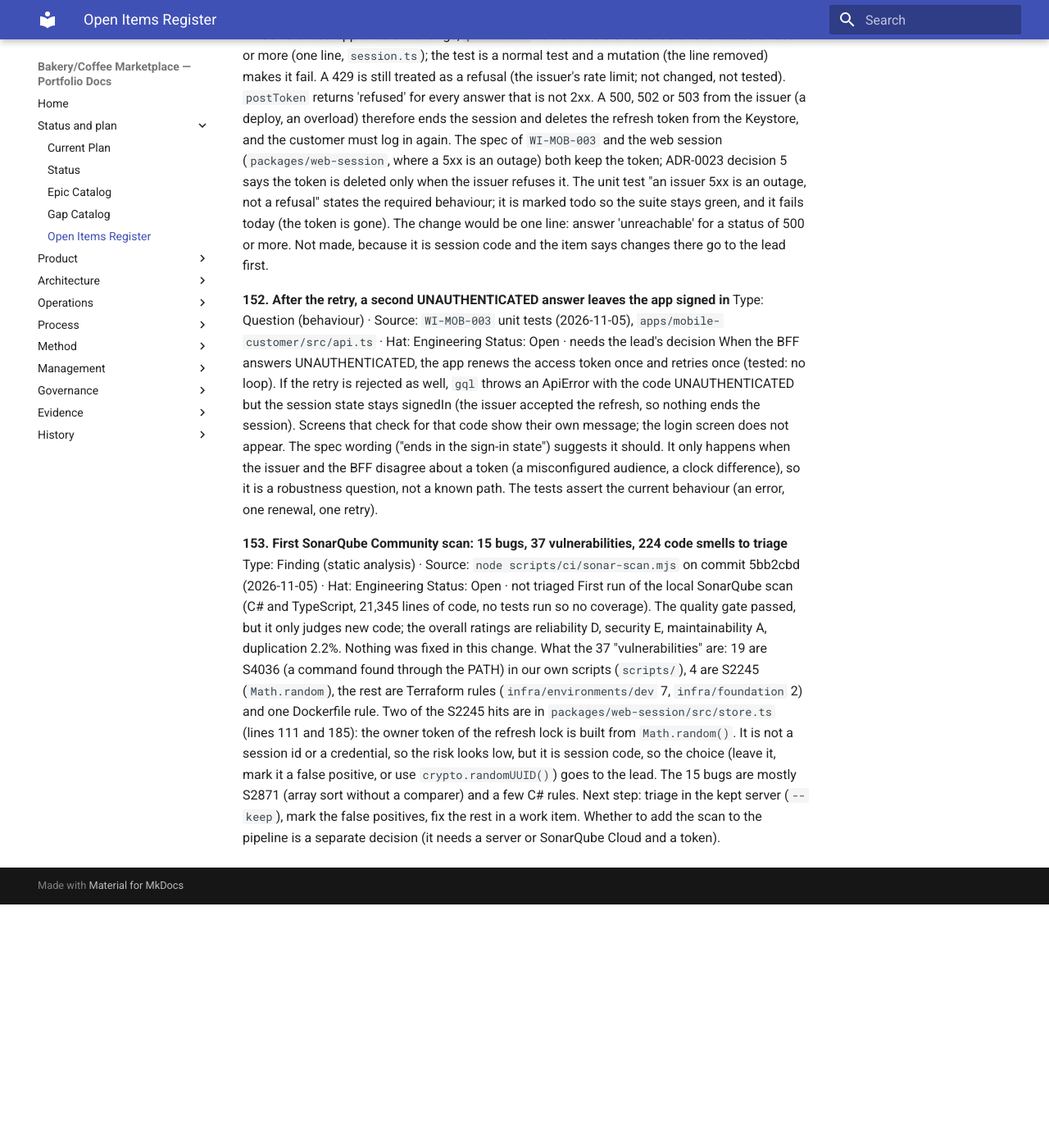
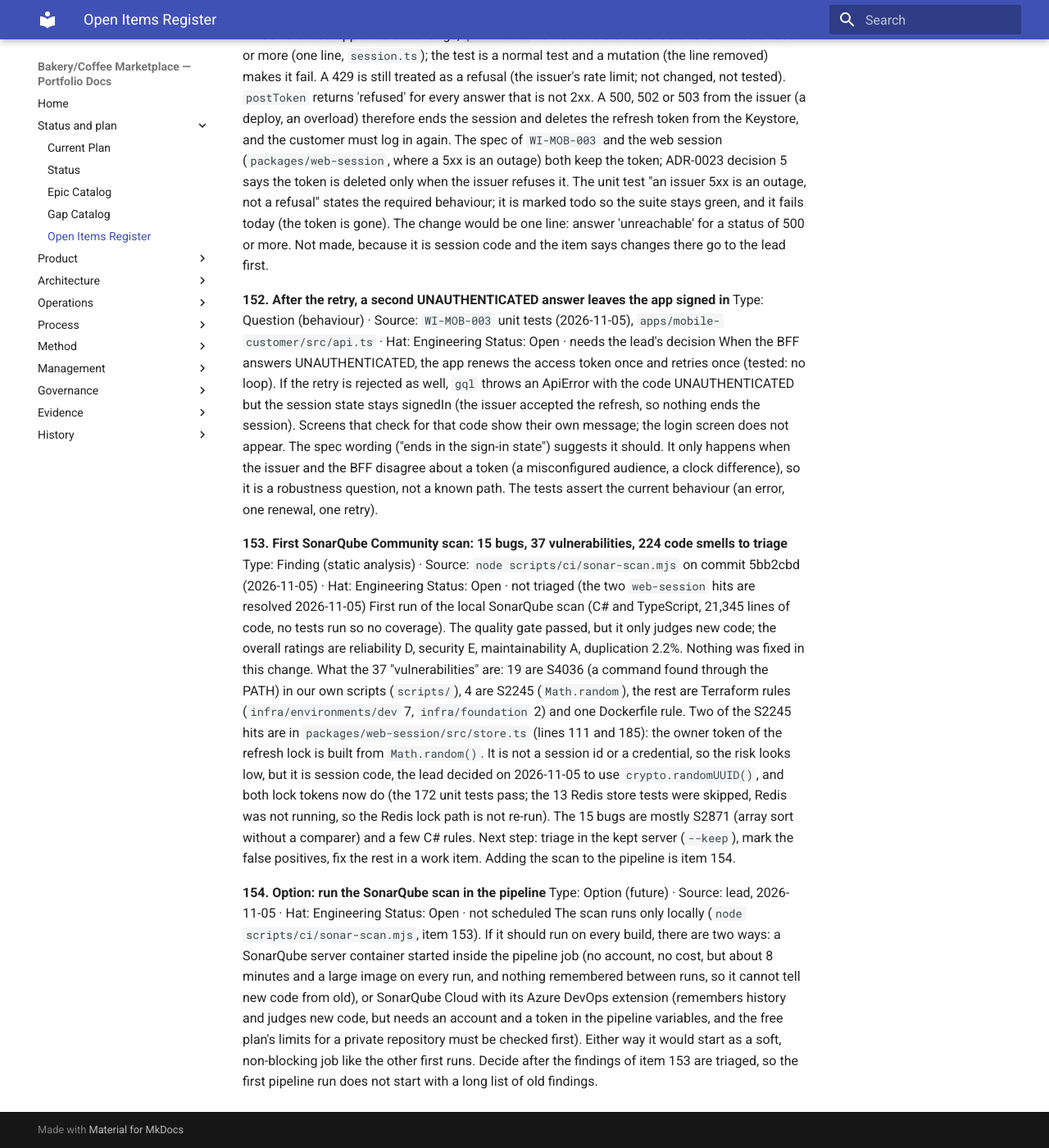
Before and after one commit to benjamin-hedrick/bakery-marketplace, an MkDocs documentation site: the page built from docs/governance/open-items-register.md, in a window 1280 px wide and 1400 px high, scrolled down 51468 px. Shown: the whole window at 82% size. Built offline with MkDocs 1.6.1 and Material for MkDocs 9.7.7, drawn with Linux system fonts in a browser that asks for light colours; before the commit the page ends 52571 px from its top, so only the background shows below that.

Commit message:
web-session: lock owner tokens use crypto.randomUUID (approved by the lead, register 153); register 154 (Sonar in the pipeline, an option); current plan mentions the Sonar scan
Co-Authored-By: Claude Sonnet 5.5 <noreply@anthropic.com>

```diff
--- a/docs/governance/open-items-register.md
+++ b/docs/governance/open-items-register.md
@@ -845,5 +845,10 @@ When the BFF answers UNAUTHENTICATED, the app renews the access token once and r
 
 **153. First SonarQube Community scan: 15 bugs, 37 vulnerabilities, 224 code smells to triage**
 Type: Finding (static analysis) · Source: `node scripts/ci/sonar-scan.mjs` on commit 5bb2cbd (2026-11-05) · Hat: Engineering
-Status: Open · not triaged
-First run of the local SonarQube scan (C# and TypeScript, 21,345 lines of code, no tests run so no coverage). The quality gate passed, but it only judges new code; the overall ratings are reliability D, security E, maintainability A, duplication 2.2%. Nothing was fixed in this change. What the 37 "vulnerabilities" are: 19 are S4036 (a command found through the PATH) in our own scripts (`scripts/`), 4 are S2245 (`Math.random`), the rest are Terraform rules (`infra/environments/dev` 7, `infra/foundation` 2) and one Dockerfile rule. Two of the S2245 hits are in `packages/web-session/src/store.ts` (lines 111 and 185): the owner token of the refresh lock is built from `Math.random()`. It is not a session id or a credential, so the risk looks low, but it is session code, so the choice (leave it, mark it a false positive, or use `crypto.randomUUID()`) goes to the lead. The 15 bugs are mostly S2871 (array sort without a comparer) and a few C# rules. Next step: triage in the kept server (`--keep`), mark the false positives, fix the rest in a work item. Whether to add the scan to the pipeline is a separate decision (it needs a server or SonarQube Cloud and a token).
+Status: Open · not triaged (the two `web-session` hits are resolved 2026-11-05)
+First run of the local SonarQube scan (C# and TypeScript, 21,345 lines of code, no tests run so no coverage). The quality gate passed, but it only judges new code; the overall ratings are reliability D, security E, maintainability A, duplication 2.2%. Nothing was fixed in this change. What the 37 "vulnerabilities" are: 19 are S4036 (a command found through the PATH) in our own scripts (`scripts/`), 4 are S2245 (`Math.random`), the rest are Terraform rules (`infra/environments/dev` 7, `infra/foundation` 2) and one Dockerfile rule. Two of the S2245 hits are in `packages/web-session/src/store.ts` (lines 111 and 185): the owner token of the refresh lock is built from `Math.random()`. It is not a session id or a credential, so the risk looks low, but it is session code, the lead decided on 2026-11-05 to use `crypto.randomUUID()`, and both lock tokens now do (the 172 unit tests pass; the 13 Redis store tests were skipped, Redis was not running, so the Redis lock path is not re-run). The 15 bugs are mostly S2871 (array sort without a comparer) and a few C# rules. Next step: triage in the kept server (`--keep`), mark the false positives, fix the rest in a work item. Adding the scan to the pipeline is item 154.
+
+**154. Option: run the SonarQube scan in the pipeline**
+Type: Option (future) · Source: lead, 2026-11-05 · Hat: Engineering
+Status: Open · not scheduled
+The scan runs only locally (`node scripts/ci/sonar-scan.mjs`, item 153). If it should run on every build, there are two ways: a SonarQube server container started inside the pipeline job (no account, no cost, but about 8 minutes and a large image on every run, and nothing remembered between runs, so it cannot tell new code from old), or SonarQube Cloud with its Azure DevOps extension (remembers history and judges new code, but needs an account and a token in the pipeline variables, and the free plan's limits for a private repository must be checked first). Either way it would start as a soft, non-blocking job like the other first runs. Decide after the findings of item 153 are triaged, so the first pipeline run does not start with a long list of old findings.
```
Also changed, not shown: docs/product/backlog/STATUS.md (+3 -2 lines), docs/product/backlog/current-plan.md (+2 -0 lines), 1 other file.
